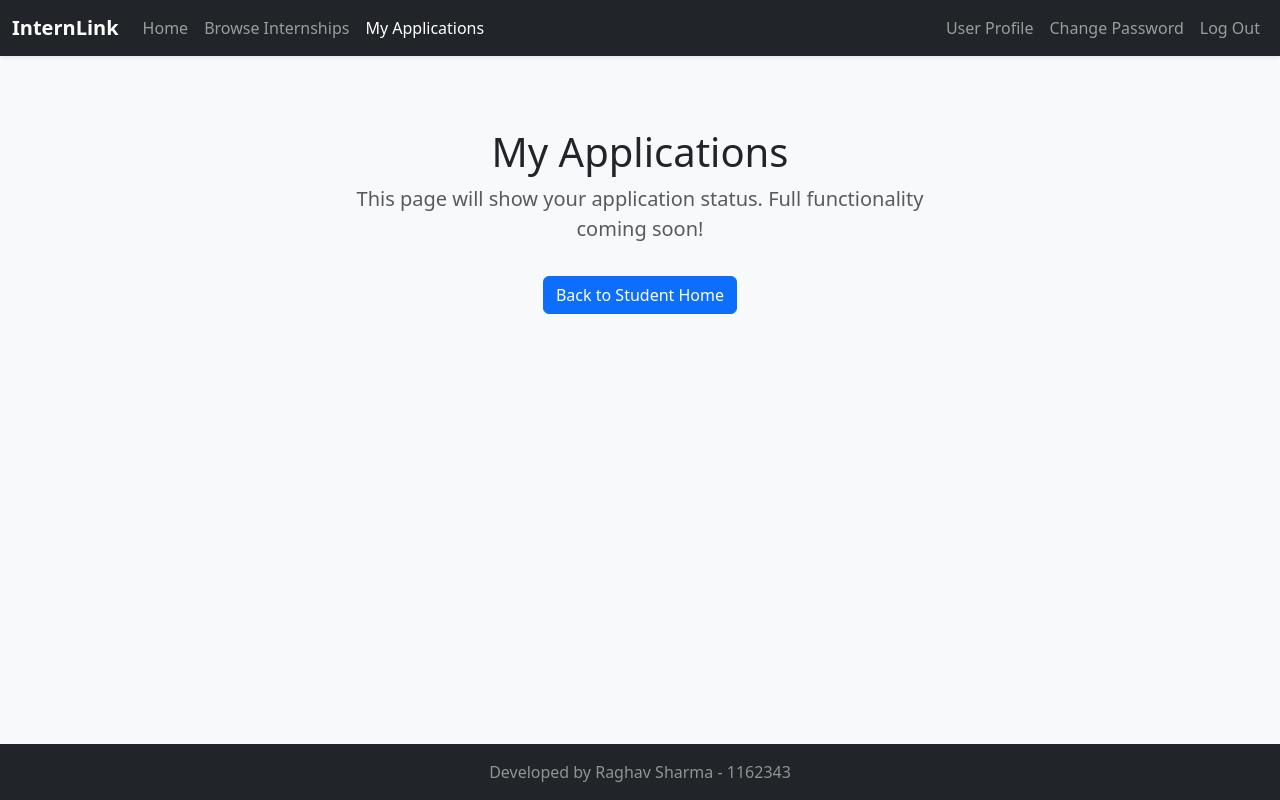
After one commit to Raghav1290/InternLink, a Flask app: page /my_applications in a window 1280 px wide. The commit adds this page. Run offline with Flask 3, Linux system fonts and the light colour scheme; the visitor is signed in with stand-in values (Sample User, id 1); some libraries are stand-ins or nearby versions.

```diff
--- a/internlinkApp/student.py
+++ b/internlinkApp/student.py
@@ -241,3 +241,15 @@ def apply_for_internship(internship_id):
                         student_profile=student_profile,
                         application_exists=application_exists,
                         form_errors=form_errors)
+
+# My application route
+@app.route('/my_applications', methods=['GET'])
+def my_applications():
+
+    if 'loggedin' not in session:
+        return redirect(url_for('login'))
+    elif session['role'] != 'student':
+        return render_template('access_denied.html'), 403
+
+    applications = []
+    return render_template('my_applications.html', applications=applications)
--- /dev/null
+++ b/internlinkApp/templates/my_applications.html
@@ -0,0 +1,17 @@
+{% extends 'userbase.html' %}
+
+{% block title %}My Applications{% endblock %}
+
+{% set active_page = 'my_applications' %}
+
+{% block content %}
+<section class="container py-5 text-center">
+    <div class="row justify-content-center">
+        <div class="col-lg-7">
+            <h1>My Applications</h1>
+            <p class="lead text-muted">This page will show your application status. Full functionality coming soon!</p>
+            <a href="{{ url_for('student_home') }}" class="btn btn-primary mt-3">Back to Student Home</a>
+        </div>
+    </div>
+</section>
+{% endblock %}
--- a/internlinkApp/templates/student_home.html
+++ b/internlinkApp/templates/student_home.html
@@ -12,6 +12,7 @@
             <p class="lead text-muted mb-5">This is your student dashboard for InternLink. Here you can discover internships, manage applications, and update your profile.</p>
             <div class="d-grid gap-3 d-sm-flex justify-content-sm-center">
                 <a href="{{ url_for('browse_internships') }}" class="btn btn-primary btn-lg px-4 gap-3">Browse Internships</a>
+                <a href="{{ url_for('my_applications') }}" class="btn btn-secondary btn-lg px-4">View My Applications</a>
             </div>
         </div>
     </div>
--- a/internlinkApp/templates/userbase.html
+++ b/internlinkApp/templates/userbase.html
@@ -23,7 +23,10 @@
 						</li>
 						{% if session['role'] == 'student' %}
                         <li class="nav-item">
-                            <a class="nav-link{% if active_page=='browse_internships' %} active{% endif %}" href="{{ url_for('browse_internships') }}">Browse Internships</a> {# Added link #}
+                            <a class="nav-link{% if active_page=='browse_internships' %} active{% endif %}" href="{{ url_for('browse_internships') }}">Browse Internships</a>
+                        </li>
+                        <li class="nav-item">
+                            <a class="nav-link{% if active_page=='my_applications' %} active{% endif %}" href="{{ url_for('my_applications') }}">My Applications</a>
                         </li>
                         {% elif session['role'] == 'employer' %}
                         {% elif session['role'] == 'admin' %}
@@ -46,6 +49,20 @@
 
         <main class="flex-grow-1">
             <div class="container-fluid px-4">
+                {% with messages = get_flashed_messages(with_categories=true) %}
+                    {% if messages %}
+                        <div class="row justify-content-center">
+                            <div class="col-lg-10">
+                                {% for category, message in messages %}
+                                    <div class="alert alert-{{ category }} alert-dismissible fade show mt-3" role="alert">
+                                        {{ message|safe }}
+                                        <button type="button" class="btn-close" data-bs-dismiss="alert" aria-label="Close"></button>
+                                    </div>
+                                {% endfor %}
+                            </div>
+                        </div>
+                    {% endif %}
+                {% endwith %}
                 {% block content %}{% endblock %}
             </div>
 		</main>
```
